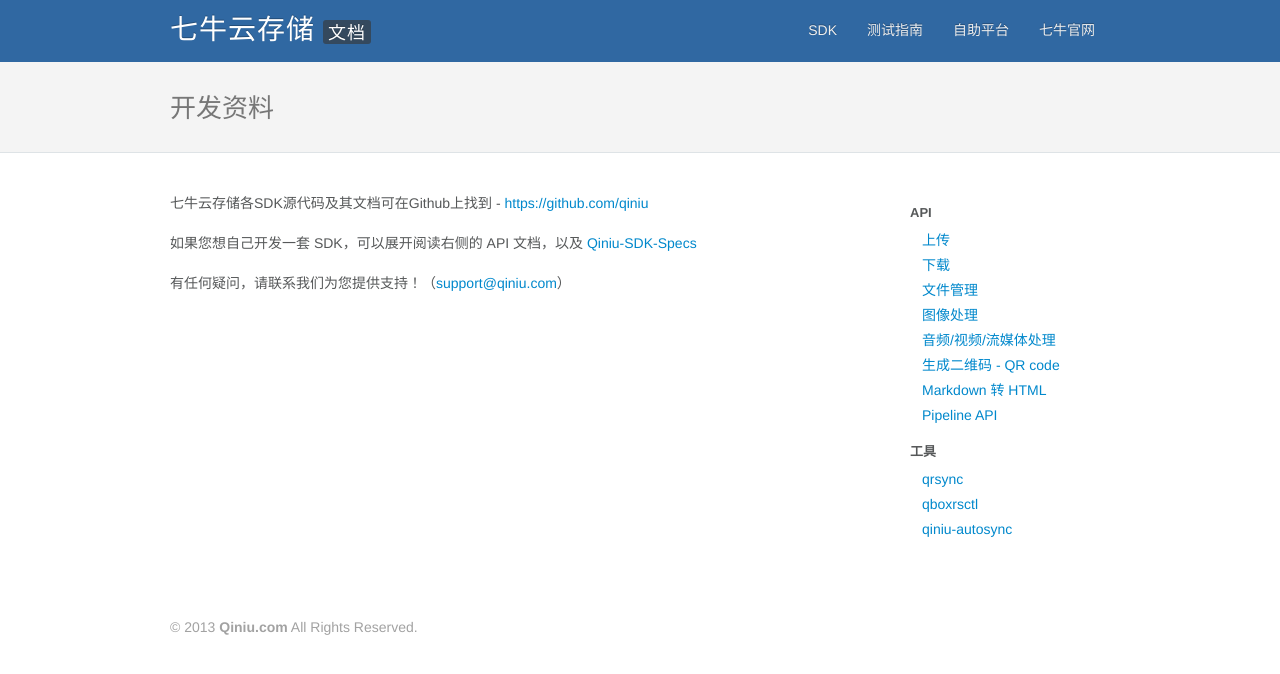
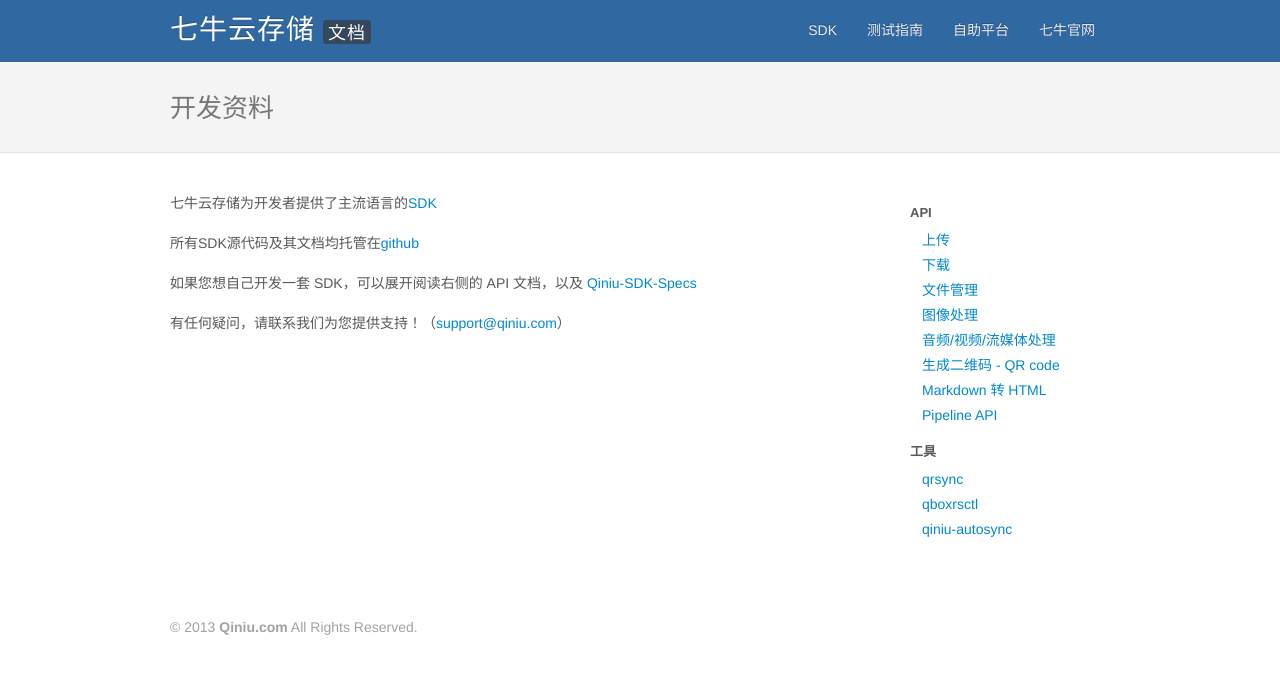
Before and after one commit to qiniu/docs.qiniu.com, a Jekyll site: the page built from index.markdown, in a window 1280 px wide. Shown: the top 674 px of the page. Built offline with Jekyll 4.4.1, drawn with Linux system fonts in a browser that asks for light colours.

Commit message:
adjust index.markdown

```diff
--- a/index.markdown
+++ b/index.markdown
@@ -3,7 +3,9 @@
 title: "开发资料"
 ---
 
-七牛云存储各SDK源代码及其文档可在Github上找到 - [https://github.com/qiniu](https://github.com/qiniu)
+七牛云存储为开发者提供了主流语言的[SDK](http://docs.qiniu.com/sdk/)
+
+所有SDK源代码及其文档均托管在[github](https://github.com/qiniu)
 
 如果您想自己开发一套 SDK，可以展开阅读右侧的 API 文档，以及 [Qiniu-SDK-Specs](https://github.com/qiniu/sdkspec)
 
```
